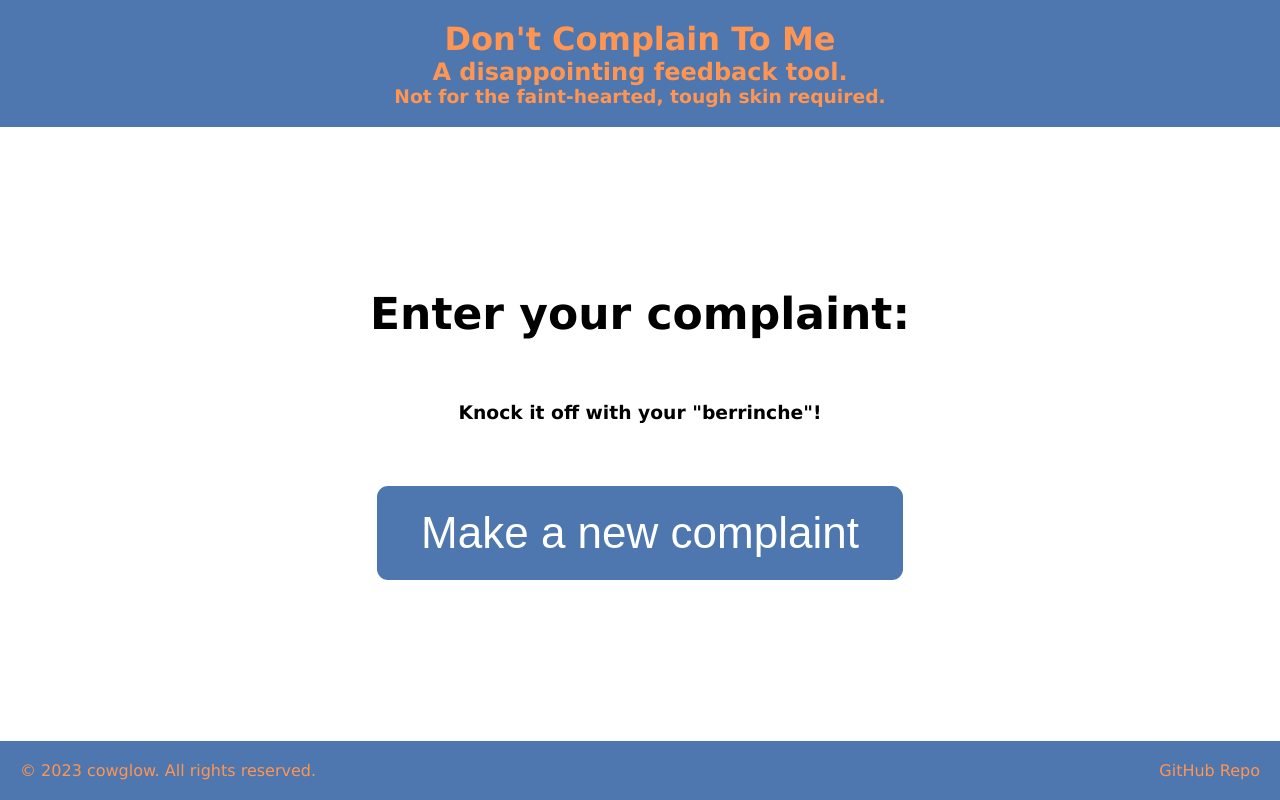
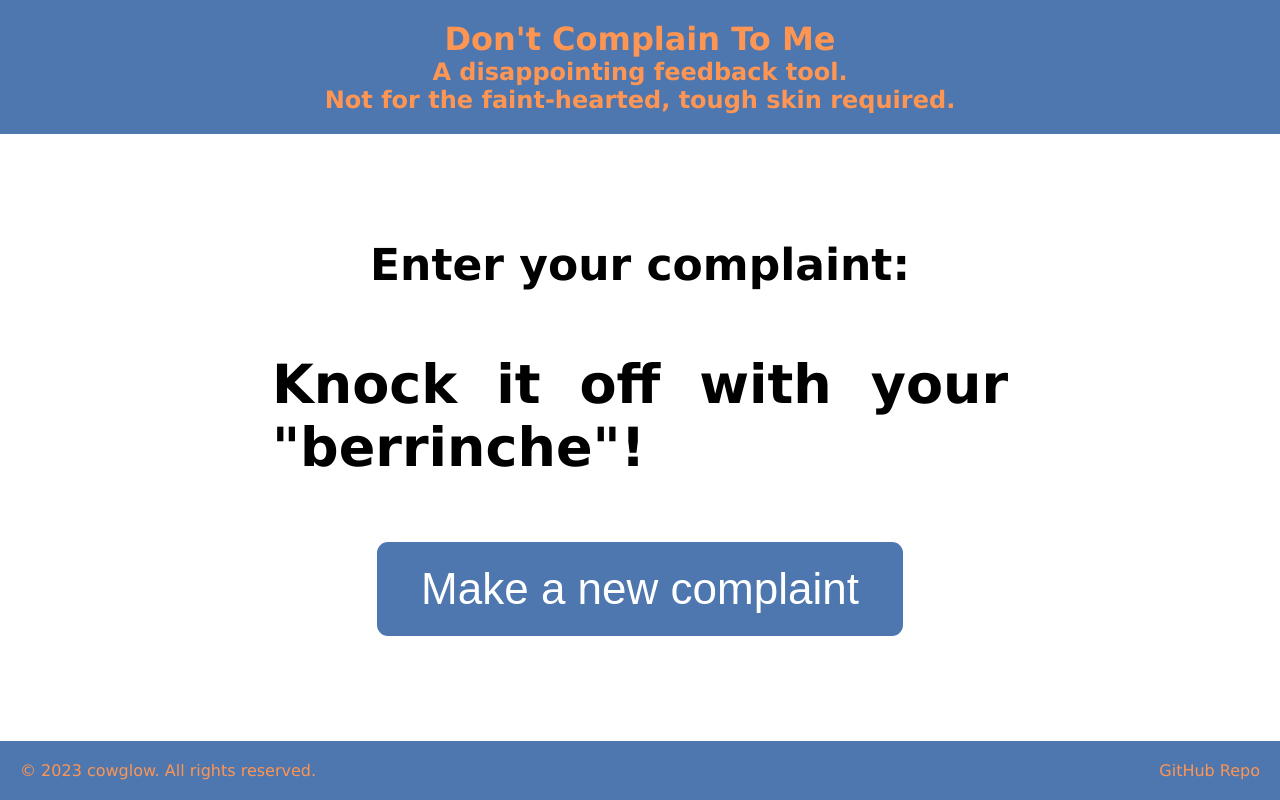
Before and after one commit to cowglow/dontcomplaintome.com, a website: page index.html in a window 1280 px wide. Both pictures are taken after typing "Sample" into the empty fields and a click on the button "Submit". Drawn offline with Linux system fonts and the light colour scheme.

Commit message:
Updates h3 styling

```diff
--- a/index.html
+++ b/index.html
@@ -8,8 +8,10 @@
   <body>
     <header>
       <h1>Don't Complain To Me</h1>
-      <h2>A disappointing feedback tool.</h2>
-      <h3>Not for the faint-hearted, tough skin required.</h3>
+      <h2>
+        A disappointing feedback tool.<br />Not for the faint-hearted, tough
+        skin required.
+      </h2>
     </header>
     <main>
       <form>
--- a/styles.css
+++ b/styles.css
@@ -15,6 +15,11 @@ body {
   display: flex;
   flex-direction: column;
   min-height: 100vh;
+}
+h3 {
+  font-size: var(--relative-font-size);
+  text-align: justify;
+  text-justify: inter-word;
 }
 
 header {
```
